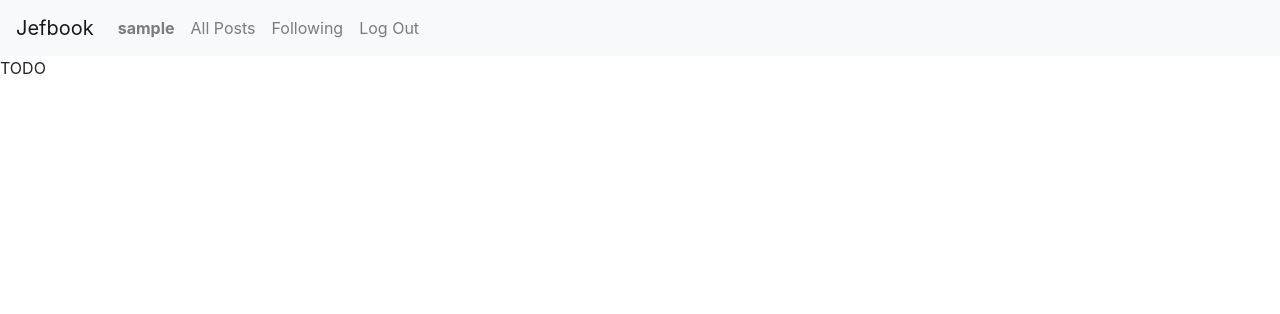
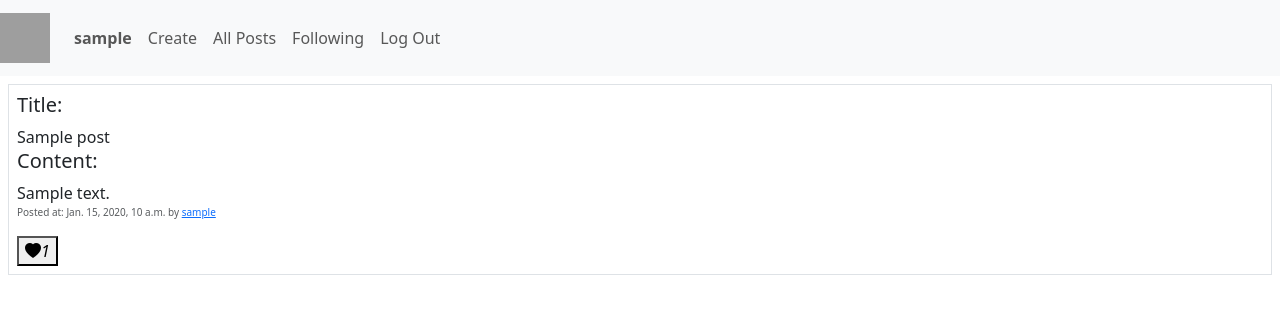
Before and after one commit to Jefhrey/jefbook, a Django app: page / in a window 1280 px wide. Shown: the top 314 px of the page. Run offline with Django 3.2, Linux system fonts and the light colour scheme; a user stored in the database is signed in; tables that the repository leaves empty hold one stand-in row (values such as "Sample post"); some libraries are stand-ins or nearby versions; grey boxes are pictures that could not be loaded.

Commit message:
Add like feature. Took me a whole day🥲:

```diff
--- a/project4/network/models.py
+++ b/project4/network/models.py
@@ -12,6 +12,7 @@ class Post(models.Model):
     poster = models.ForeignKey("User", on_delete= models.CASCADE, related_name= "posts")
     likes = models.ManyToManyField("User", through = "Like",related_name= "liked")
     time = models.DateTimeField(auto_now_add=True)
+    title = models.CharField(max_length=255)
     content = models.TextField()
 
     def __str__(self):
--- a/project4/network/static/network/styles.css
+++ b/project4/network/static/network/styles.css
@@ -0,0 +1,8 @@
+#tiny
+{
+    font-size: 10px; !important;
+}
+
+.like-btn:hover{
+    color: red;
+}
--- a/project4/network/templates/network/index.html
+++ b/project4/network/templates/network/index.html
@@ -1,5 +1,95 @@
 {% extends "network/layout.html" %}
 
 {% block body %}
-    TODO
+{% for post in posts %}
+<div class = "border my-2 mx-2 p-2">
+<h5>Title:</h5>
+{{post.title}}
+<h5>Content:</h5>
+{{post.content}}
+<p class = "text-body-secondary" id = "tiny" >Posted at: {{post.time}} by <a href="{% url 'profile' post.poster.id %}">{{post.poster}}</a></p>
+<button class = "like-btn" data-post-id = "{{post.id}}" type = "button"><i class = "bi bi-heart-fill "  >{{post.likes.count}}</i></button>
+</div>
+{% endfor %}
+
+
+
+<script>
+document.addEventListener("DOMContentLoaded", function () {
+
+  // Function to get CSRF token
+  function getCookie(name) {
+      let cookieValue = null;
+      if (document.cookie && document.cookie !== '') {
+          const cookies = document.cookie.split(';');
+          for (let cookie of cookies) {
+              cookie = cookie.trim();
+              if (cookie.startsWith(name + '=')) {
+                  cookieValue = decodeURIComponent(cookie.substring(name.length + 1));
+                  break;
+              }
+          }
+      }
+      return cookieValue;
+  }
+
+  const csrf = getCookie('csrftoken');
+
+  async function update_like(event) {
+
+    const myBtn = event.currentTarget;
+    myBtn.disabled = true;
+    const postId = myBtn.dataset.postId;
+    const heartIcon = myBtn.querySelector('.bi-heart-fill'); // **important fix**
+
+    try {
+      const res = await fetch(`/like/${postId}`, {
+        method: 'POST',
+        headers: {
+          'X-CSRFToken': csrf,
+          'Accept': 'application/json'
+        },
+        credentials: 'same-origin'
+      });
+
+      if (res.status === 204) {
+        return {"liked": null};
+      }
+
+      if (!res.ok) {
+        if (res.status === 401 || res.status === 403) {
+          throw new Error("Please login");
+        } else {
+          const txt = await res.text();
+          throw new Error(`Error code: ${res.status}. Message: ${txt.slice(0,200)}`);
+        }
+      }
+
+      const contentType = res.headers.get("content-type") || "";
+      if (contentType.includes('application/json')) {
+        const data = await res.json();
+        if (data.like_count == null) {
+          alert("Something went wrong. Please try again :c");
+        } else {
+          heartIcon.textContent = data.like_count; // update **only this button**
+        }
+      } else {
+        const text = await res.text();
+        throw new Error('Expected JSON but got: ' + text.slice(0, 200));
+      }
+    } catch (error) {
+      console.error(error);
+      alert(error.message || 'Something went wrong');
+    }finally{
+      myBtn.disabled = false;
+    }
+  }
+
+  // Attach event listeners
+  document.querySelectorAll(".like-btn").forEach(btn => {
+    btn.addEventListener('click', update_like);
+  });
+
+});
+</script>
 {% endblock %}
--- a/project4/network/templates/network/layout.html
+++ b/project4/network/templates/network/layout.html
@@ -3,20 +3,24 @@
 <!DOCTYPE html>
 <html lang="en">
     <head>
-        <title>{% block title %}Jefbook{% endblock %}</title>
-        <link rel="stylesheet" href="https://stackpath.bootstrapcdn.com/bootstrap/4.4.1/css/bootstrap.min.css" integrity="sha384-Vkoo8x4CGsO3+Hhxv8T/Q5PaXtkKtu6ug5TOeNV6gBiFeWPGFN9MuhOf23Q9Ifjh" crossorigin="anonymous">
+        <title>{% block title %}JefBook{% endblock %}</title>
+        <link href="https://cdn.jsdelivr.net/npm/bootstrap@5.3.8/dist/css/bootstrap.min.css" rel="stylesheet" integrity="sha384-sRIl4kxILFvY47J16cr9ZwB07vP4J8+LH7qKQnuqkuIAvNWLzeN8tE5YBujZqJLB" crossorigin="anonymous">
+        <link rel="stylesheet" href="https://cdn.jsdelivr.net/npm/bootstrap-icons@1.13.1/font/bootstrap-icons.min.css">
         <link href="{% static 'network/styles.css' %}" rel="stylesheet">
     </head>
     <body>
 
         <nav class="navbar navbar-expand-lg navbar-light bg-light">
-            <a class="navbar-brand" href="#">Jefbook</a>
+            <a class="navbar-brand" href="#"><img width="50" height="50" src="https://img.icons8.com/ios-filled/50/logo.png" alt="logo"/></a>
 
             <div>
               <ul class="navbar-nav mr-auto">
                 {% if user.is_authenticated %}
                     <li class="nav-item">
-                        <a class="nav-link" href="#"><strong>{{ user.username }}</strong></a>
+                        <a class="nav-link" href="{% url 'profile' user.id %}"><strong>{{ user.username }}</strong></a>
+                    </li>
+                    <li class="nav-item">
+                        <a class="nav-link" href="{% url 'create' %}">Create</a>
                     </li>
                 {% endif %}
                 <li class="nav-item">
--- a/project4/network/urls.py
+++ b/project4/network/urls.py
@@ -7,5 +7,8 @@ urlpatterns = [
     path("", views.index, name="index"),
     path("login", views.login_view, name="login"),
     path("logout", views.logout_view, name="logout"),
-    path("register", views.register, name="register")
+    path("register", views.register, name="register"),
+    path("create", views.create, name = "create"),
+    path("profile/<int:id>", views.profile, name = "profile"),
+    path("like/<int:post_id>", views.update_like, name = "like")
 ]
--- a/project4/network/views.py
+++ b/project4/network/views.py
@@ -1,14 +1,41 @@
 from django.contrib.auth import authenticate, login, logout
 from django.db import IntegrityError
-from django.http import HttpResponse, HttpResponseRedirect
-from django.shortcuts import render
+from django.http import HttpResponse, HttpResponseRedirect, JsonResponse
+from django.shortcuts import render, get_object_or_404
 from django.urls import reverse
+from django import forms
+from .models import Post, User, Comment, Like
+from django.views.decorators.http import require_POST
+
+
+class NewPost(forms.Form):
+    title = forms.CharField(
+        widget = forms.TextInput(
+            attrs={
+                "autocomplete": "off",
+                "class": "form-control w-50 me-auto my-2 ms-1"
+            }
+        )
+    )
+
+    content = forms.CharField(
+        widget = forms.Textarea(
+            attrs={
+                "autocomplete": "off"
+            }
+        )
+    )
 
 from .models import User
 
 
 def index(request):
-    return render(request, "network/index.html")
+    posts = Post.objects.all()
+    print("HELLLLOOOOOO")
+    print(posts)
+    return render(request, "network/index.html", {
+        "posts": posts
+    })
 
 
 def login_view(request):
@@ -61,3 +88,44 @@ def register(request):
         return HttpResponseRedirect(reverse("index"))
     else:
         return render(request, "network/register.html")
+
+def create(request):
+    if request.method == "POST":
+        form = NewPost(request.POST)
+        if form.is_valid():
+            response = form.cleaned_data
+            # tit =
+            # cont =
+            new_post = Post(
+                title = response["title"],
+                content = response["content"],
+                poster = request.user
+            )
+            new_post.save()
+        return HttpResponseRedirect(reverse("index"))
+
+    return render(request, "network/create.html", {
+        "post": NewPost()
+    })
+
+def profile(request, id):
+    return render(request, "network/profile.html", {
+        "id" : id
+    })
+
+@require_POST
+def update_like(request, post_id):
+    if not request.user.is_authenticated:
+        return JsonResponse({'error': 'login required'}, status = 401)
+    current_post = get_object_or_404(Post, id=post_id)
+    # create new like
+    if(request.user in current_post.likes.all()):
+        # post has been liked already. Remove the like
+        current_post.likes.remove(request.user)
+
+    else:
+        current_post.likes.add(request.user)
+
+    return JsonResponse({
+        "like_count": current_post.likes.count()
+    })
```
Also changed, not shown: project4/network/templates/network/create.html (added, +13 -0 lines), project4/network/templates/network/profile.html (added, +12 -0 lines), project4/network/migrations/0003_post_title.py (added), project4/network/static/network/script.js (added).
